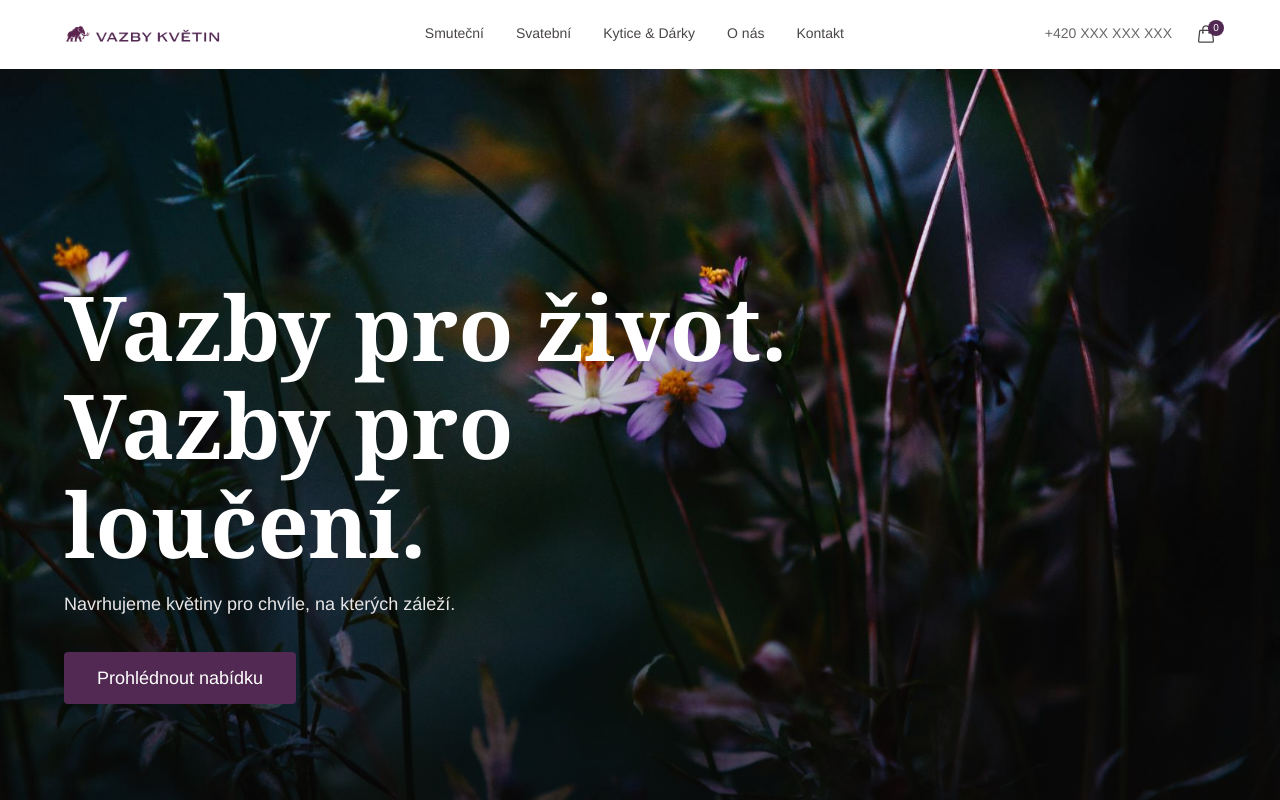
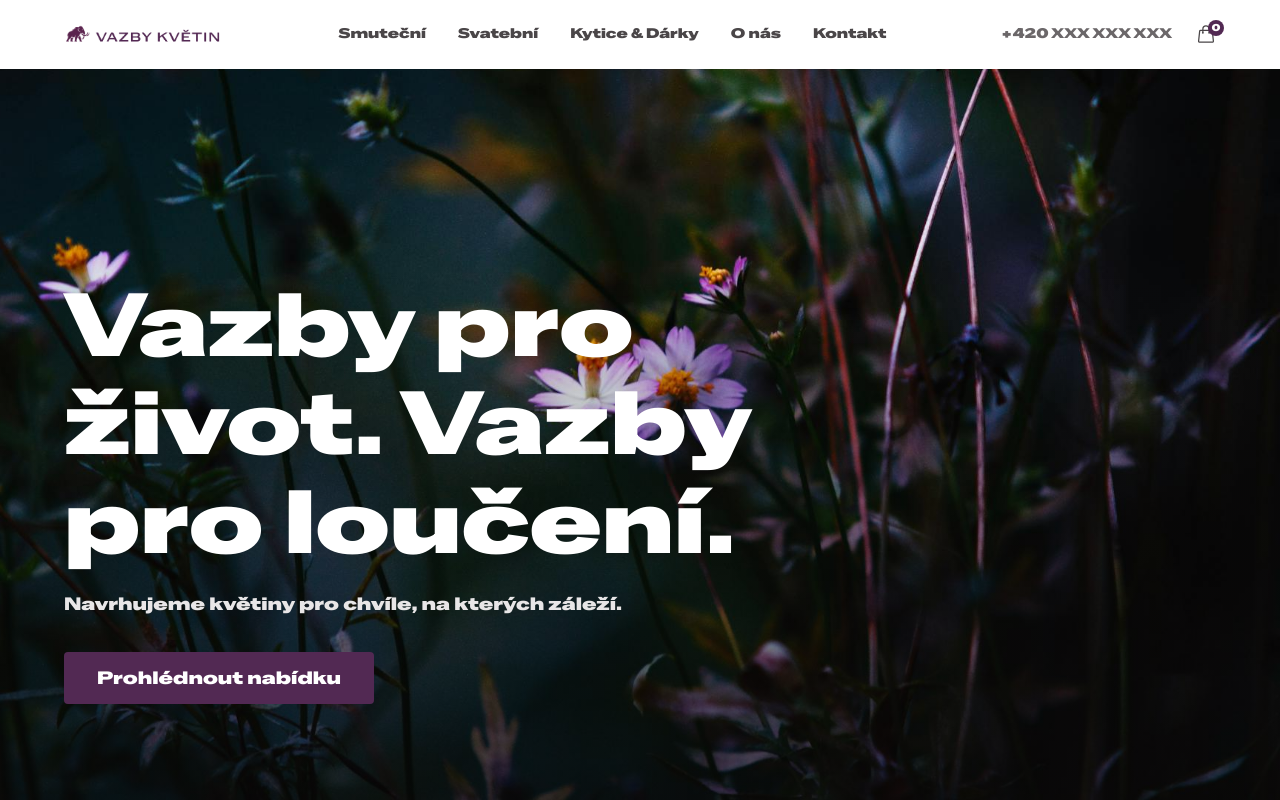
Before and after one commit to ondrejfolbr/vazbykvetin-web, a Next.js app: page / in a window 1280 px wide. Shown: the top 800 px of the page. Built offline with nearby package versions, Linux system fonts and the light colour scheme; a web font is replaced by a local one.

Commit message:
fix: add self-hosted LatinoGothic font as Typekit fallback
Typekit may not load on Vercel deployment. Bundle the font file
in public/fonts/ with @font-face declaration as reliable fallback.

Co-Authored-By: Claude Opus 4.6 <noreply@anthropic.com>

```diff
--- a/src/app/globals.css
+++ b/src/app/globals.css
@@ -1,4 +1,12 @@
 @import "tailwindcss";
+
+/* ===== Self-hosted LatinoGothic (fallback for Typekit) ===== */
+@font-face {
+  font-family: "latinogothic";
+  src: url("/fonts/latinogothic-variable.otf") format("opentype");
+  font-weight: 100 900;
+  font-display: swap;
+}
 
 /* ===== CSS Custom Properties (Design Tokens) ===== */
 :root {
```
Also changed, not shown: public/fonts/latinogothic-variable.otf (added).
